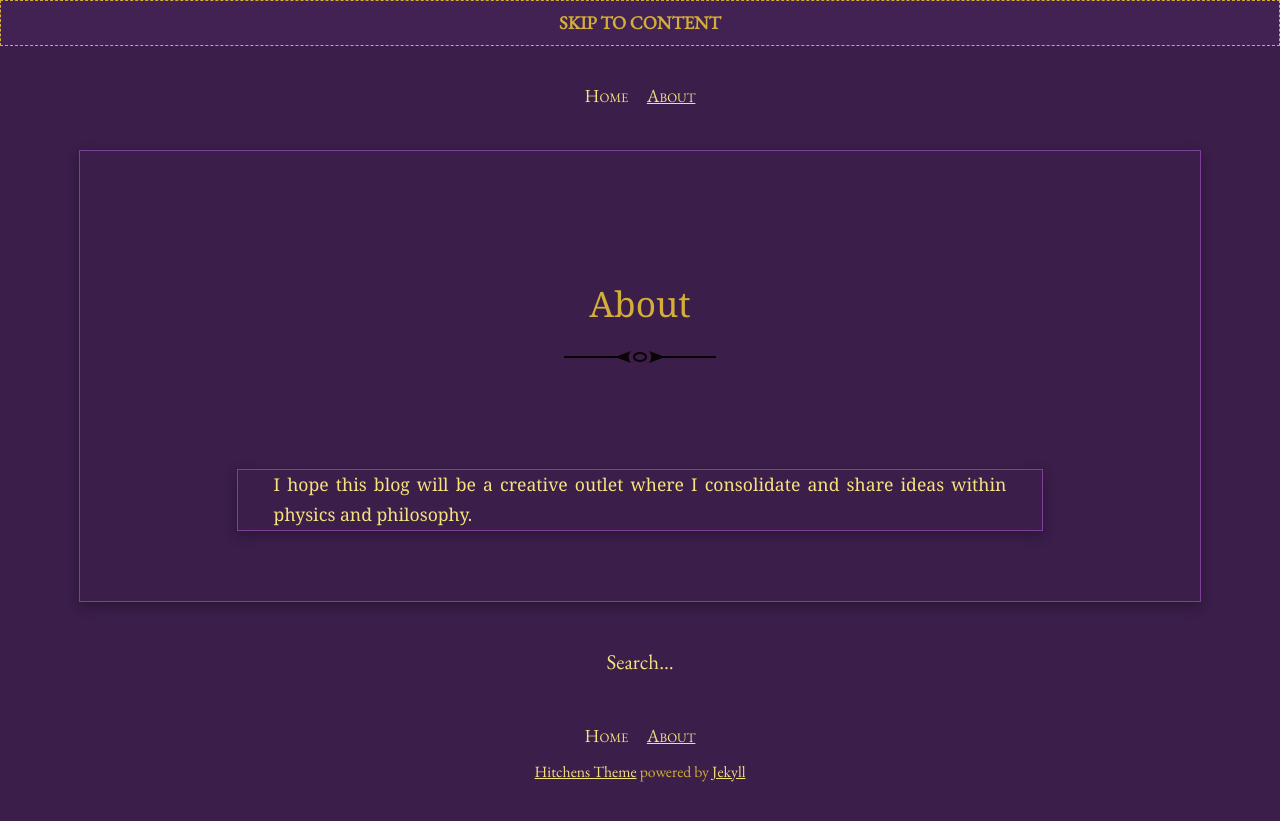
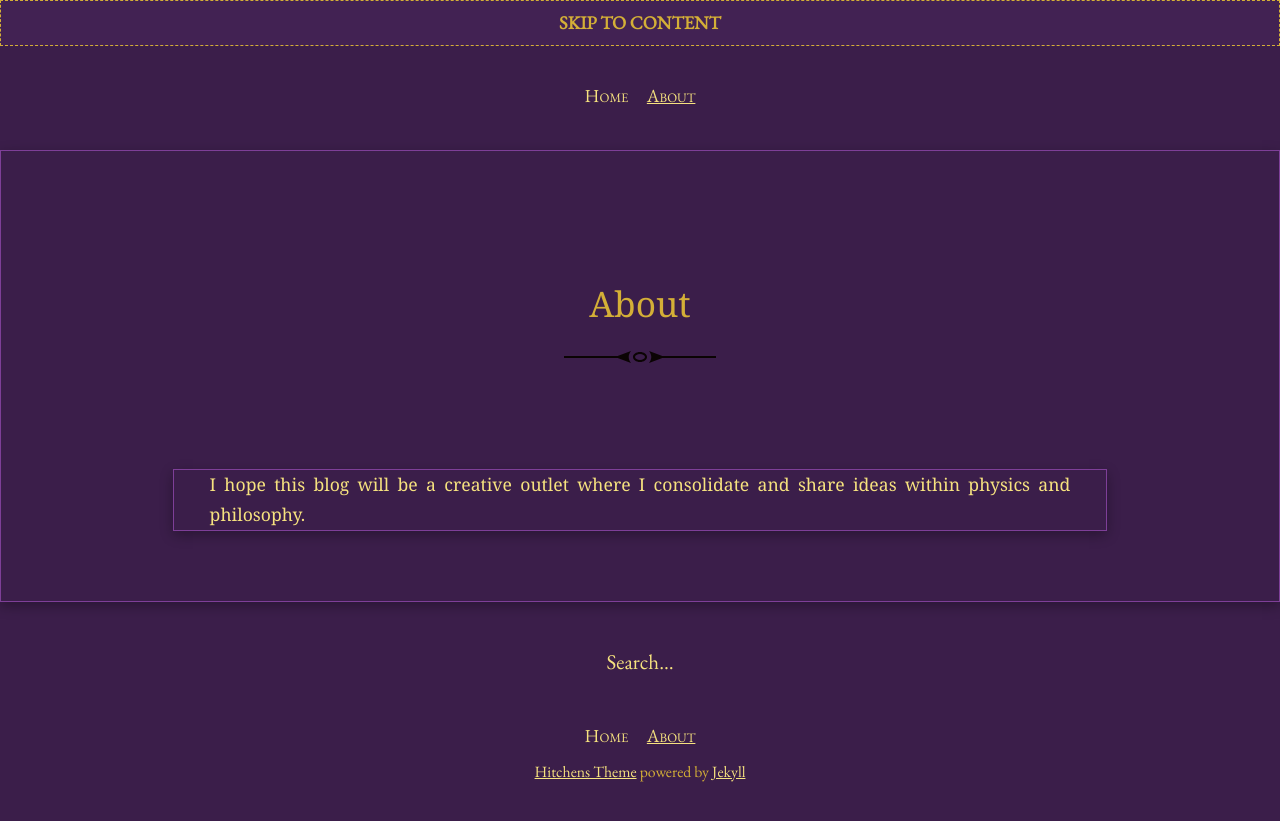
Before and after one commit to GangaSM/Meditations-on-Second-Philosophy, a Jekyll site: the page built from about.md, in a window 1280 px wide. Shown: the top 821 px of the page. Built offline with Jekyll 4.4.1, drawn with Linux system fonts in a browser that asks for light colours.

Commit message:
Update _leviathan.scss

```diff
--- a/_sass/_leviathan.scss
+++ b/_sass/_leviathan.scss
@@ -5,7 +5,7 @@
 .post-content {
   background: #3B1E4A;
   color: #F6E27F;
-  max-width: 70rem;
+  max-width: 80rem;
   margin: 2em auto;
   padding: 2em 0;
   border: 1px solid #7E3F98;
@@ -17,7 +17,7 @@
 
 .post > *,
 .post-content > * {
-  max-width: 48rem;
+  max-width: 56rem;
   margin-left: auto;
   margin-right: auto;
   padding: 0 1em;
```
